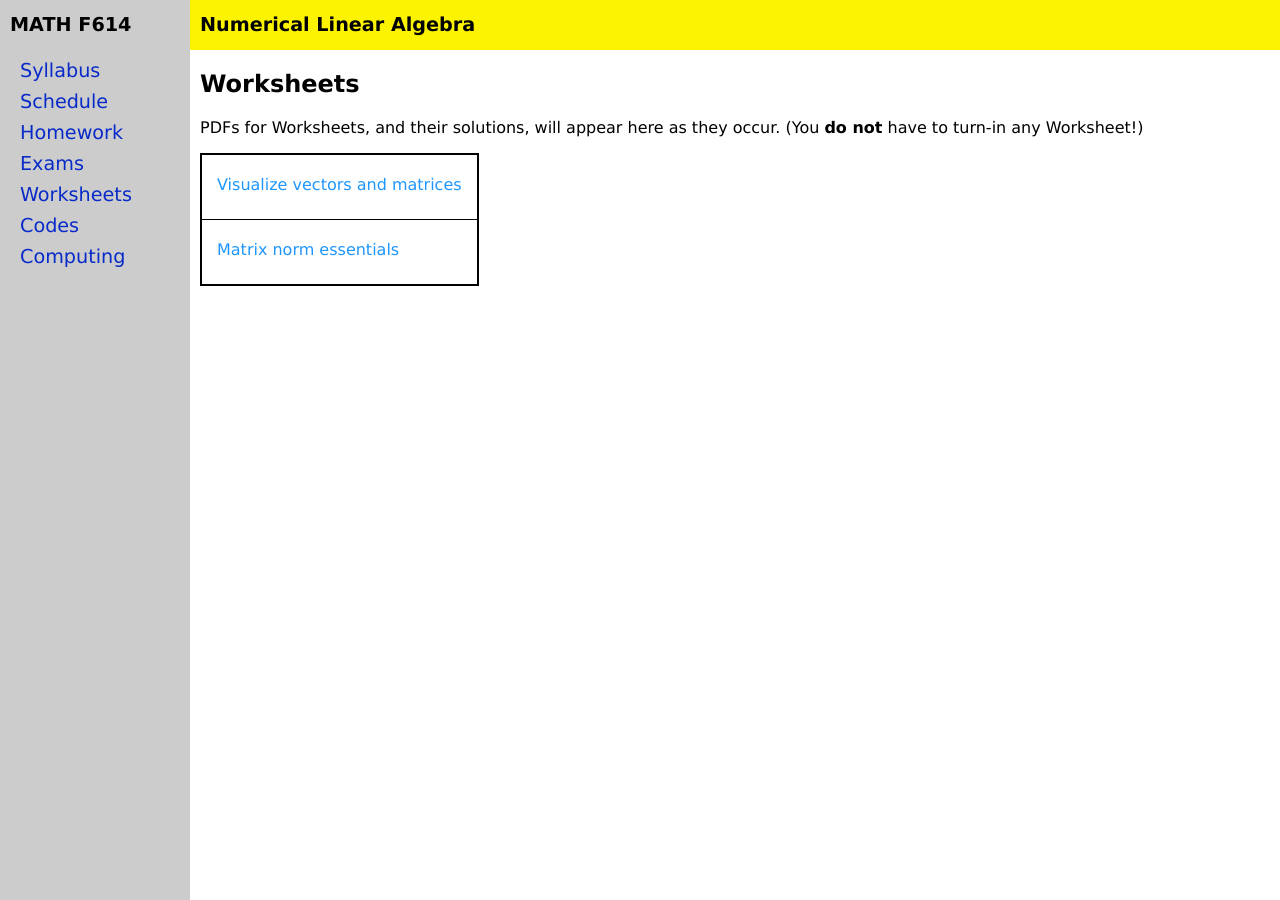
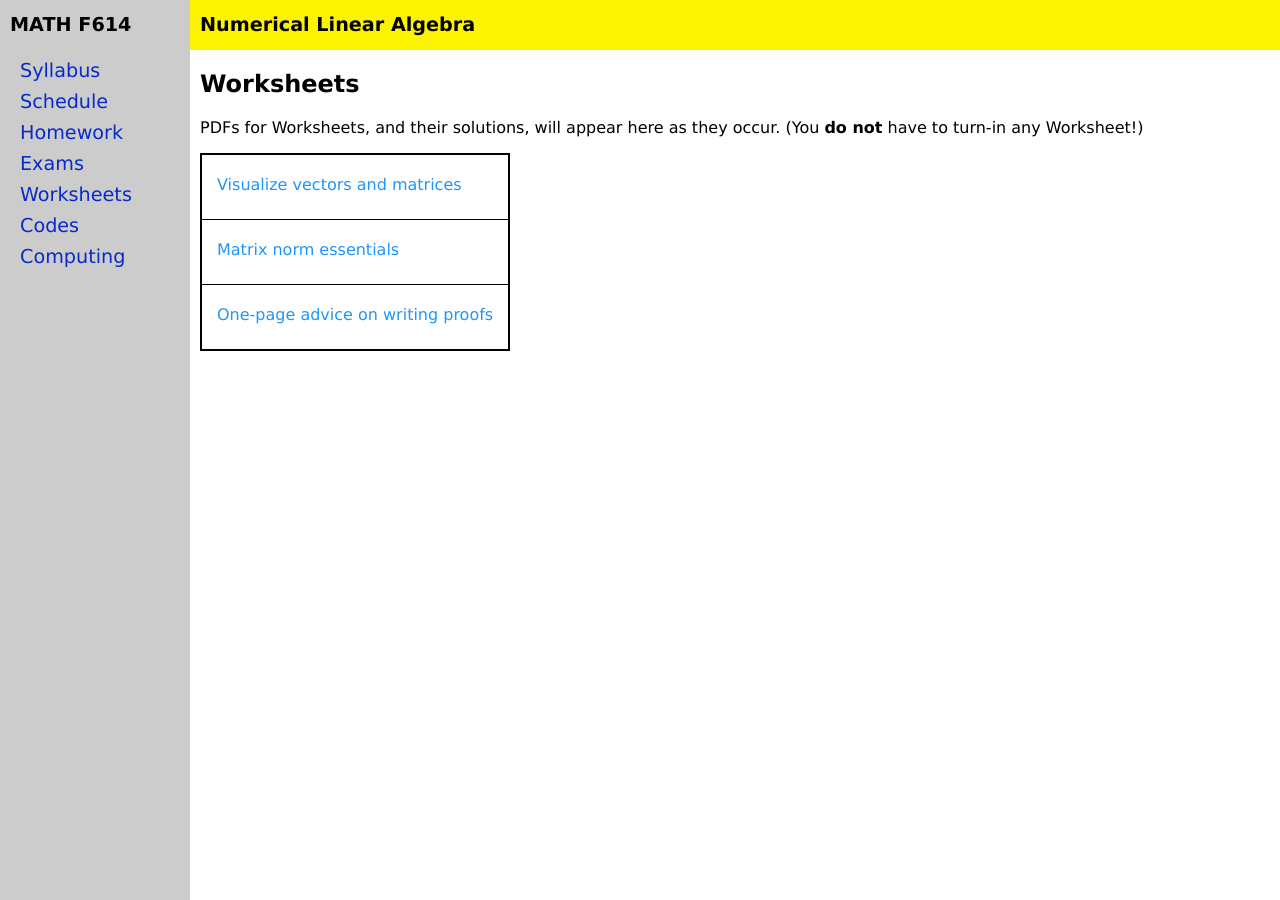
Before and after one commit to bueler/nla, a Jekyll site: the page built from worksheets.md, in a window 1280 px wide. Built offline with Jekyll 4.4.1, drawn with Linux system fonts in a browser that asks for light colours.

Commit message:
post a worksheet

```diff
--- a/_data/worksheets.yml
+++ b/_data/worksheets.yml
@@ -5,6 +5,8 @@ worksheets:
   blank: visualize.pdf
 - name: Matrix norm essentials
   blank: normmanifesto.pdf
+- name: One-page advice on writing proofs
+  blank: proofadvice.pdf
 #  description: FIXME
 #  more: see
 #  solutions: solns/singular.pdf
```
Also changed, not shown: 2 other files.
